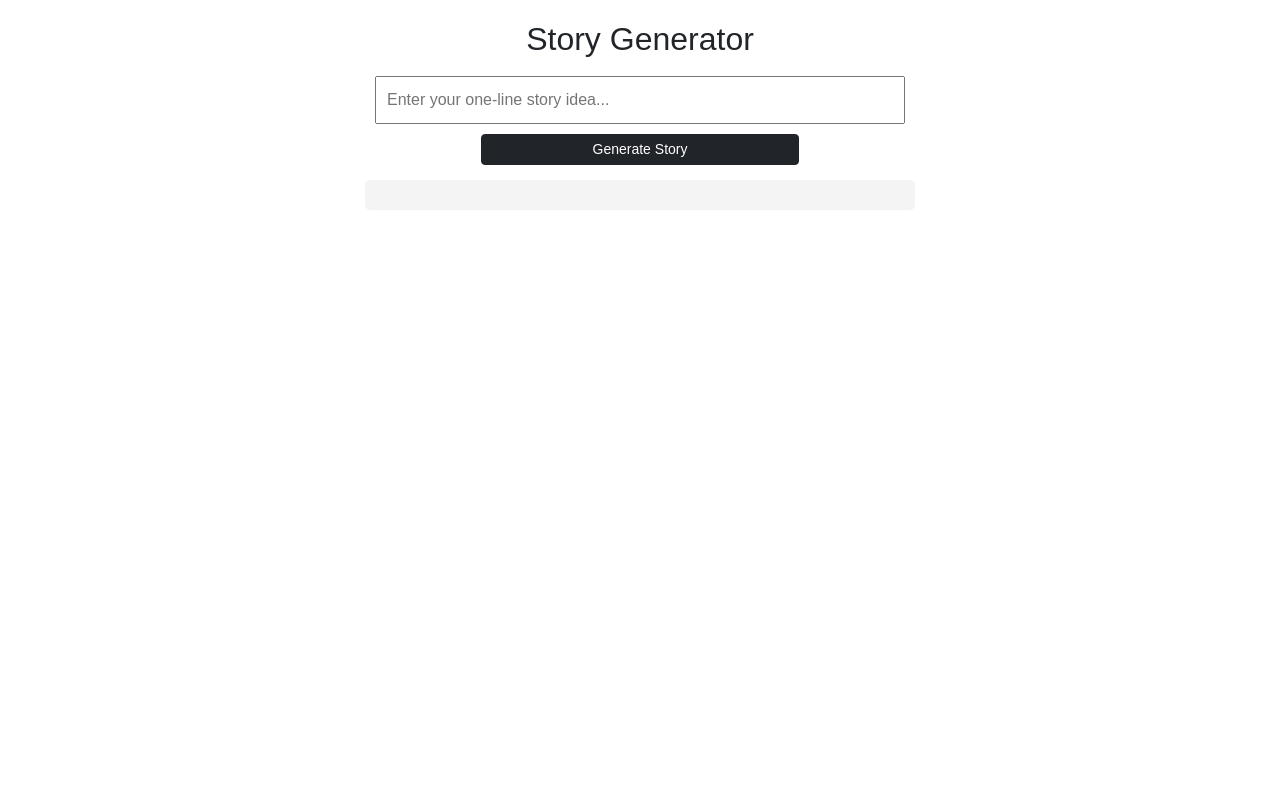
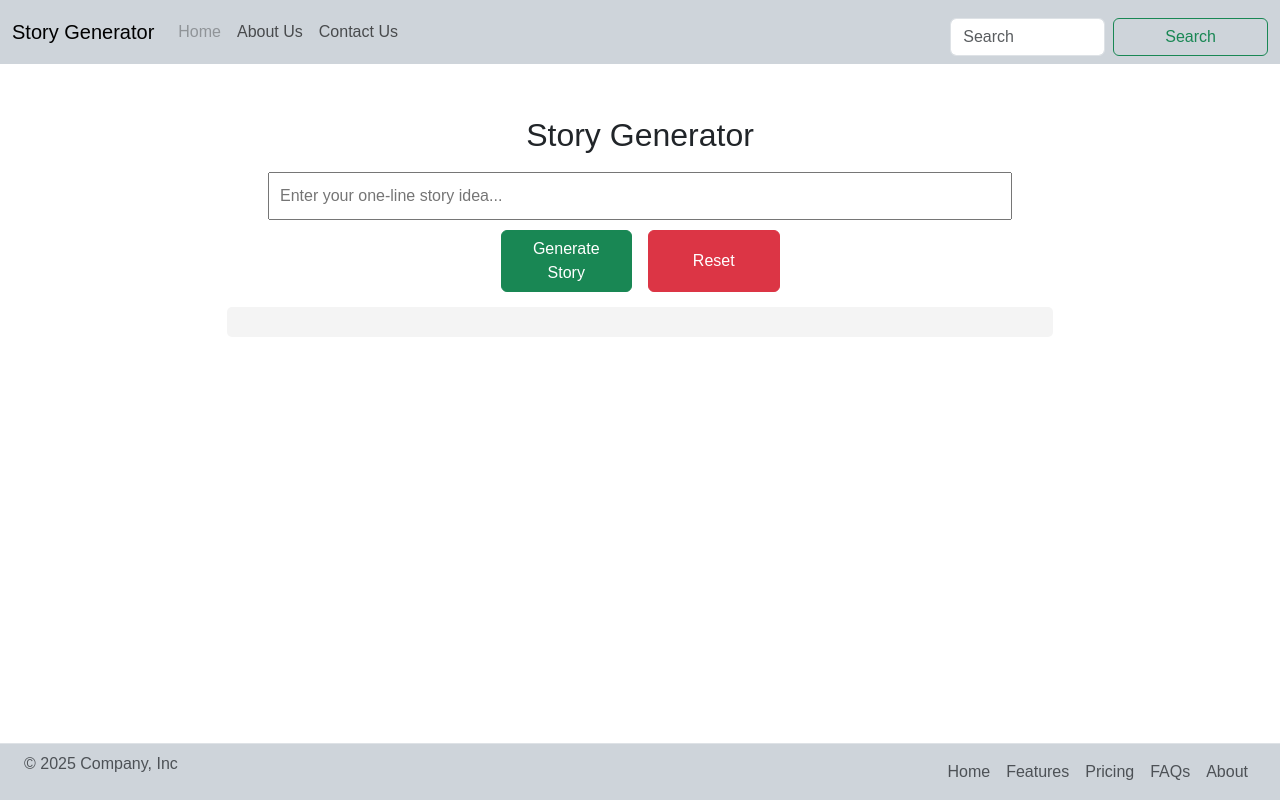
Before and after one commit to sameer-khan-a/StoryGenerator, a Flask app: page / in a window 1280 px wide. Run offline with Flask 3, Linux system fonts and the light colour scheme.

Commit message:
final mini project

```diff
--- /dev/null
+++ b/static/arrow.js
@@ -0,0 +1,5 @@
+const addThree = (a,b,c) => {
+    let add = a+b+c;
+    return add;
+}
+console.log(addThree(1,2,3))
--- a/static/story.js
+++ b/static/story.js
@@ -1,4 +1,6 @@
-async function generateStory() {
+async function generateStory(event) {
+    if (event) event.preventDefault(); // Prevent form refresh if called from onsubmit
+
     const idea = document.getElementById("storyIdea").value.trim();
     const outputDiv = document.getElementById("output");
 
@@ -7,13 +9,18 @@ async function generateStory() {
         return;
     }
 
-    outputDiv.innerText = "Generating story... please wait ⏳";
+    // Show loading spinner
+    outputDiv.innerHTML = `
+        <div class="spinner-border" role="status">
+            <span class="visually-hidden">Loading...</span>
+        </div>
+    `;
 
     try {
         const response = await fetch("/generate", {
             method: "POST",
             headers: { "Content-Type": "application/json" },
-            body: JSON.stringify({ idea: idea })
+            body: JSON.stringify({ idea })
         });
 
         const data = await response.json();
--- a/templates/Home.html
+++ b/templates/Home.html
@@ -5,7 +5,7 @@
   <meta charset="UTF-8">
   <title>Story Generator</title>
   <style>
-    body { font-family: Arial, sans-serif; padding: 20px; max-width: 700px; margin: auto; }
+    body { font-family: Arial, sans-serif; padding: 20px; }
     input, button { width: 100%; margin-top: 10px; padding: 10px; }
     button { background-color: #4CAF50; color: white; border: none; cursor: pointer; }
     button:hover { background-color: #45a049; }
@@ -13,13 +13,46 @@
   </style>
 </head>
 <body>
-  <div class="container w-100 d-flex flex-column align-items-center justify-content-center">
+  <nav class="navbar navbar-expand-lg bg-dark-subtle fixed-top">
+  <div class="container-fluid">
+    <button class="navbar-toggler w-25" type="button" data-bs-toggle="collapse" data-bs-target="#navbarTogglerDemo02" aria-controls="navbarTogglerDemo02" aria-expanded="false" aria-label="Toggle navigation">
+      <span class="navbar-toggler-icon"></span>
+    </button>
+    <div class="collapse navbar-collapse" id="navbarTogglerDemo02">
+      <a class="navbar-brand" href="#">Story Generator</a>
+      <ul class="navbar-nav me-auto mb-2 mb-lg-0">
+        <li class="nav-item">
+          <a class="nav-link disabled" aria-current="page" href="#">Home</a>
+        </li>
+        <li class="nav-item">
+          <a class="nav-link" href="#">About Us</a>
+        </li>
+        <li class="nav-item">
+          <a class="nav-link" aria-disabled="true">Contact Us</a>
+        </li>
+      </ul>
+      <form class="d-flex" role="search">
+        <input class="form-control me-2" type="search" placeholder="Search" aria-label="Search"/>
+        <button class="btn btn-outline-success" type="submit">Search</button>
+      </form>
+    </div>
+  </div>
+  </nav>
+  <div class="container w-100 mt-5 pt-5 d-flex flex-column align-items-center " >
   <h2>Story Generator</h2>
-  <input type="text" id="storyIdea" class="col-10" placeholder="Enter your one-line story idea..." />
-  <button onclick="generateStory()" class="btn btn-sm btn-dark col-10 col-md-6">Generate Story</button>
+<form class="w-100 d-flex align-items-center flex-column" onsubmit="generateStory(event)">
+  <input type="text" id="storyIdea" class="col-8" placeholder="Enter your one-line story idea..." />
+
+  <div class="d-flex w-25 justify-content-center gap-3">
+    <button type="submit" class="btn btn-success w-100">Generate Story</button>
+    <input type="reset" class="btn btn-danger w-100" />
   </div>
-  <div id="output" class="container-fluid col-12 col-sm-10"></div>
+</form>
 
+</div>
+  </div>
+  <div id="output" class="container-fluid col-10 col-sm-8 d-flex justify-content-center"></div>
+<footer class="d-flex flex-wrap justify-content-around fixed-bottom bg-dark-subtle py-2  mx-0 px-4 border-top"> <p class="col-md-4 mb-0 text-body-secondary">© 2025 Company, Inc</p> <a href="/" class="col-md-4 d-flex align-items-center justify-content-center mb-3 mb-md-0 me-md-auto link-body-emphasis text-decoration-none" aria-label="Bootstrap"> <svg class="bi me-2" width="40" height="32" aria-hidden="true"><use xlink:href="#bootstrap"></use></svg> </a> <ul class="nav col-md-4 justify-content-end"> <li class="nav-item"><a href="#" class="nav-link px-2 text-body-secondary">Home</a></li> <li class="nav-item"><a href="#" class="nav-link px-2 text-body-secondary">Features</a></li> <li class="nav-item"><a href="#" class="nav-link px-2 text-body-secondary">Pricing</a></li> <li class="nav-item"><a href="#" class="nav-link px-2 text-body-secondary">FAQs</a></li> <li class="nav-item"><a href="#" class="nav-link px-2 text-body-secondary">About</a></li> </ul> </footer>
   <script src="{{ url_for('static', filename='story.js') }}"></script>
   <script src="https://cdn.jsdelivr.net/npm/bootstrap@5.3.7/dist/js/bootstrap.bundle.min.js" integrity="sha384-ndDqU0Gzau9qJ1lfW4pNLlhNTkCfHzAVBReH9diLvGRem5+R9g2FzA8ZGN954O5Q" crossorigin="anonymous"></script>
 </body>
```
